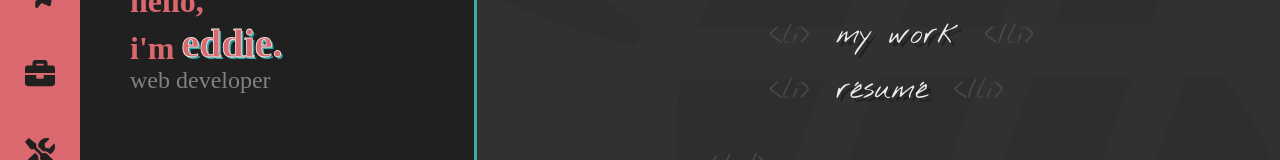
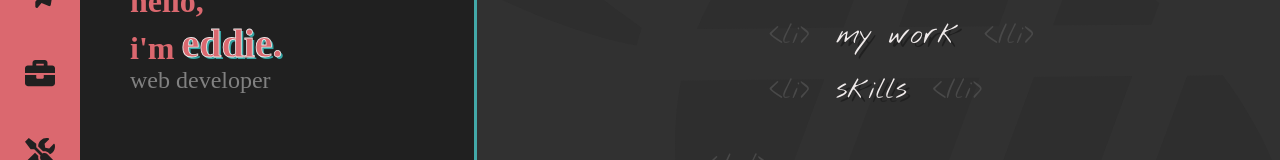
Before and after one commit to edidonato1/portfolio, a React (Create React App) app in the folder client/: page / in a window 1280 px wide. Shown: the part 358-518 px from the top of the page. Built offline with nearby package versions, Linux system fonts and the light colour scheme.

Commit message:
add forms to ColabCreate

```diff
--- a/client/src/App.jsx
+++ b/client/src/App.jsx
@@ -6,12 +6,14 @@ import Projects from './screens/Projects/Projects';
 import Layout from './components/shared/Layout/Layout';
 import { Route, Switch } from 'react-router-dom';
 
+
 import './App.css'
 
 function App() {
   const [home, setHome] = useState(false);
   const [openBurger, setOpenBurger] = useState(false);
   const [mobile, setMobile] = useState(false);
+  const [showSkills, setShowSkills] = useState(false);
 
 
   const handler = () => {
@@ -28,32 +30,39 @@ function App() {
   return (
     <Switch>
       <Route exact path="layoutlayout" >
-        <Layout
- />
+        <Layout />
       </Route>
       <Route exact path="/" >
         <Home
           mobile={mobile}
           home={home}
           setHome={setHome}
+          showSkills={showSkills}
+          setShowSkills={setShowSkills}
           openBurger={openBurger}
           setOpenBurger={setOpenBurger} />
       </Route>
       <Route path="/about">
         <AboutMe
           mobile={mobile}
+          showSkills={showSkills}
+          setShowSkills={setShowSkills}
           openBurger={openBurger}
           setOpenBurger={setOpenBurger} />
       </Route>
       <Route path="/contact">
         <Contact
           mobile={mobile}
+          showSkills={showSkills}
+          setShowSkills={setShowSkills}
           openBurger={openBurger}
           setOpenBurger={setOpenBurger} />
       </Route>
       <Route path="/projects" >
         <Projects
           mobile={mobile}
+          showSkills={showSkills}
+          setShowSkills={setShowSkills}
           openBurger={openBurger}
           setOpenBurger={setOpenBurger} />
       </Route>
--- a/client/src/components/Skills/Skills.jsx
+++ b/client/src/components/Skills/Skills.jsx
@@ -10,10 +10,14 @@ import git from '../../assets/icons/git.png';
 import mongodb from '../../assets/icons/mongodb.png'
 import express from '../../assets/icons/express.png'
 import node from '../../assets/icons/node.png'
+import pdf from '../../assets/resume/resume.pdf'
 import StyledSkills from './StyledSkills';
+import { FontAwesomeIcon } from '@fortawesome/react-fontawesome';
+import { faScroll } from '@fortawesome/free-solid-svg-icons';
+
 
 export default function Skills(props) {
-  const { showSkills, setShowSkills, home} = props
+  const { showSkills, setShowSkills, home } = props
 
   return (
     <StyledSkills showSkills={showSkills} home={home}>
@@ -21,6 +25,13 @@ export default function Skills(props) {
         <span><h1>skills</h1></span>
         <small onClick={() => setShowSkills(false)}>[ hide ]</small>
       </div>
+      <span
+        id="resume">
+        <a
+          href={pdf}
+          target="_blank"
+          id="resume-text">résumé<FontAwesomeIcon icon={faScroll} /></a>
+      </span>
       <div className="icon-box">
         <div className="skills-box">
           <img className="skill-icon" id="js" alt="javascript" src={js} />
--- a/client/src/components/Skills/StyledSkills.js
+++ b/client/src/components/Skills/StyledSkills.js
@@ -26,6 +26,17 @@ color: #DB686F;
   align-items: center;
   width: 80%;
   padding-left: 40px;
+}
+
+#resume {
+  display: flex;
+  align-items: center;
+  width: 80%;
+  padding-left: 40px;
+}
+
+#resume-text {
+  margin-right: 20px;
 }
 
 small {
--- a/client/src/components/shared/Layout/Layout.jsx
+++ b/client/src/components/shared/Layout/Layout.jsx
@@ -6,8 +6,7 @@ import StyledLayout from './StyledLayout';
 
 
 export default function Layout(props) {
-  const { home, openBurger, setOpenBurger, showPineapple, setShowPineapple } = props;
-  const [showSkills, setShowSkills] = useState(false);
+  const { home, openBurger, setOpenBurger, showPineapple, setShowPineapple, showSkills, setShowSkills } = props;
 
   return (
     <StyledLayout
--- a/client/src/screens/AboutMe/AboutMe.jsx
+++ b/client/src/screens/AboutMe/AboutMe.jsx
@@ -5,7 +5,7 @@ import AboutMeDiv from './StyledAboutMe';
 import eddie from '../../assets/images/eddie_rwb.png';
 
 export default function AboutMe(props) {
-  const { openBurger, setOpenBurger } = props;
+  const { openBurger, setOpenBurger, showSkills, setShowSkills } = props;
 
   useEffect(() => {
     document.querySelector('body').scrollTo(0, 0);
@@ -14,6 +14,8 @@ export default function AboutMe(props) {
   return (
     <div>
       <Layout
+        showSkills={showSkills}
+        setShowSkills={setShowSkills}
         openBurger={openBurger}
         setOpenBurger={setOpenBurger}>
         <AboutMeDiv>
--- a/client/src/screens/Contact/Contact.jsx
+++ b/client/src/screens/Contact/Contact.jsx
@@ -5,7 +5,7 @@ import ContactDiv from './StyledContact';
 
 export default function Contact(props) {
   const [showContact, setShowContact] = useState(false);
-  const { openBurger, setOpenBurger } = props;
+  const { openBurger, setOpenBurger, showSkills, setShowSkills } = props;
 
   useEffect(() => {
     document.querySelector('body').scrollTo(0, 0);
@@ -14,6 +14,8 @@ export default function Contact(props) {
   return (
     <div>
       <Layout
+        showSkills={showSkills}
+        setShowSkills={setShowSkills}
         openBurger={openBurger}
         setOpenBurger={setOpenBurger}>
         <ContactDiv showContact={showContact}>
--- a/client/src/screens/Home/Home.jsx
+++ b/client/src/screens/Home/Home.jsx
@@ -5,10 +5,10 @@ import HomeDiv from './StyledHome';
 import Pineapple from './Pineapple';
 import pina3 from '../../assets/icons/pina3.svg'
 import { FontAwesomeIcon } from '@fortawesome/react-fontawesome';
-import {  faArrowDown, faArrowRight } from '@fortawesome/free-solid-svg-icons';
+import { faArrowDown, faArrowRight } from '@fortawesome/free-solid-svg-icons';
 
 export default function Home(props) {
-  const { home, setHome, openBurger, setOpenBurger, mobile } = props;
+  const { home, setHome, openBurger, setOpenBurger, mobile, showSkills, setShowSkills } = props;
   const [showPineapple, setShowPineapple] = useState(false);
 
   useEffect(() => {
@@ -30,7 +30,9 @@ export default function Home(props) {
         setShowPineapple={setShowPineapple}
         openBurger={openBurger}
         setOpenBurger={setOpenBurger}
-        home={home}>
+        home={home}
+        showSkills={showSkills}
+        setShowSkills={setShowSkills} >
         <HomeDiv
           openBurger={openBurger}
           setOpenBurger={setOpenBurger}>
@@ -96,11 +98,13 @@ export default function Home(props) {
                     className="list-span"
                     id="work"> my work </Link> {liClose}</li>
                 <li className="html-text list">{liOpen}
-                  <a href="https://drive.google.com/file/d/1YPFFdGHNCVJDWTfUbhE52VRk91qrM_c4/view?usp=sharing"
-                    target="_blank"
-                    rel="noreferrer"
+                  <span
                     className="list-span"
-                    id="resume"> résumé </a> {liClose}</li>
+                    id="skills"
+                    onClick={() => setShowSkills(!showSkills)}
+                  > skills
+                </span>
+                  {liClose}</li>
                 <li className="html-text ul">{htmlUlClose}</li>
               </ul>
             </div>
--- a/client/src/screens/Projects/Projects.jsx
+++ b/client/src/screens/Projects/Projects.jsx
@@ -14,19 +14,22 @@ import '../../components/ProjectCards/Animations.css'
 export default function Projects(props) {
   const [open, setOpen] = useState(false);
   const [currentProject, setCurrentProject] = useState('home');
-  const { openBurger, setOpenBurger, mobile } = props;
+  const { openBurger, setOpenBurger, mobile, showSkills, setShowSkills } = props;
 
   const handleClick = (project) => {
     setCurrentProject(project);
     if (mobile && open) {
       setOpen(false);
     }
-}
-
+  }
 
   return (
     <div>
-      <Layout openBurger={openBurger} setOpenBurger={setOpenBurger}>
+      <Layout
+        showSkills={showSkills}
+        setShowSkills={setShowSkills}
+        openBurger={openBurger}
+        setOpenBurger={setOpenBurger}>
         <StyledProjects openBurger={openBurger} setOpenBurger={setOpenBurger} open={open}>
           <div className="left-div" >
             <div className="left-div-child">
```
Also changed, not shown: 1 other file (tests, documents, lock files or other folders).
